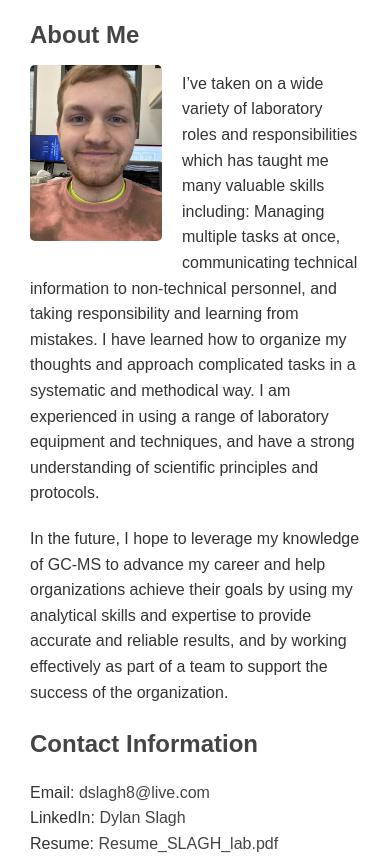
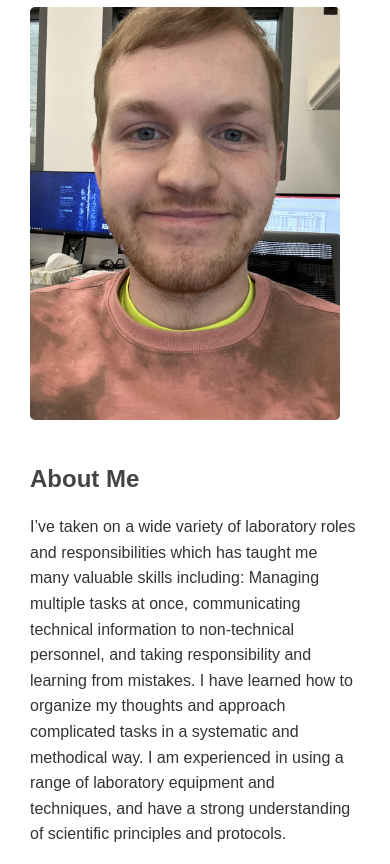
Before and after one commit to dylanslagh/personal-website, a plain HTML site: page index.html in a window 390 px wide. Shown: the part 187-1051 px from the top of the page. Drawn offline with Linux system fonts and the light colour scheme.

Commit message:
Update index.html

```diff
--- a/index.html
+++ b/index.html
@@ -19,11 +19,10 @@
             margin-bottom: 20px;
         }
         img {
-            float: left;
             margin-right: 20px;
             margin-bottom: 20px;
             border-radius: 5px;
-            max-width: 20%;
+            max-width: 100%;
             height: auto;
         }
         a {
@@ -34,30 +33,40 @@
             color: #000;
             text-decoration: underline;
         }
+        .about-section {
+            display: flex;
+        }
+        .about-content {
+            flex: 1;
+        }
 
         /* Media query for smaller screens */
         @media screen and (max-width: 768px) {
-            img {
-                max-width: 40%;
+            .about-section {
+                flex-direction: column;
             }
         }
     </style>
 </head>
 <body>
     <h1>Welcome to Dylan Slagh's Personal Website</h1>
+    <div class="about-section">
+        <img src="dylan.jpg" alt="Dylan Slagh">
+        <div class="about-content">
             <h2>About Me</h2>
-    <img src="dylan.jpg" alt="Dylan Slagh">
             <p>
                 I’ve taken on a wide variety of laboratory roles and responsibilities which has taught me many valuable skills including: Managing multiple tasks at once, communicating technical information to non-technical personnel, and taking responsibility and learning from mistakes. I have learned how to organize my thoughts and approach complicated tasks in a systematic and methodical way. I am experienced in using a range of laboratory equipment and techniques, and have a strong understanding of scientific principles and protocols.
             </p>
             <p>
                 In the future, I hope to leverage my knowledge of GC-MS to advance my career and help organizations achieve their goals by using my analytical skills and expertise to provide accurate and reliable results, and by working effectively as part of a team to support the success of the organization.
             </p>
+        </div>
+    </div>
     <h2>Contact Information</h2>
     <p>
         Email: <a href="mailto:dslagh8@live.com">dslagh8@live.com</a> <br>
         LinkedIn: <a href="https://www.linkedin.com/in/dylan-slagh-56864b12b/" target="_blank">Dylan Slagh</a> <br>
-        Resume: <a href="https://github.com/dylanslagh/personal-website/blob/main/Resume_SLAGH_lab.pdf" target="_blank">Resume_SLAGH_lab.pdf</a>
+        Resume: <a href="https://raw.githubusercontent.com/dylanslagh/{repository}/{branch}/Resume_SLAGH_lab.pdf" target="_blank">Resume_SLAGH_lab.pdf</a>
     </p>
 </body>
 </html>
```
Lines whose indentation alone changed are shown as unchanged.
